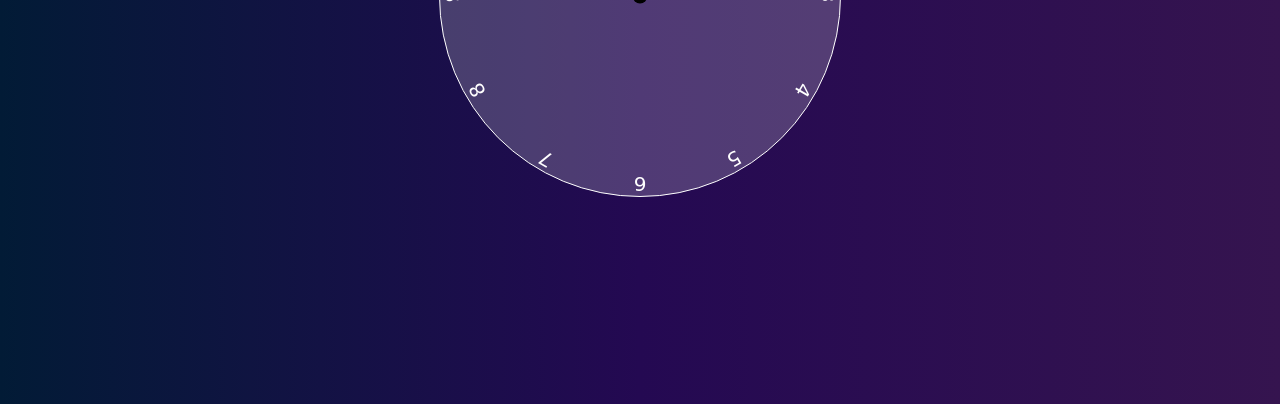
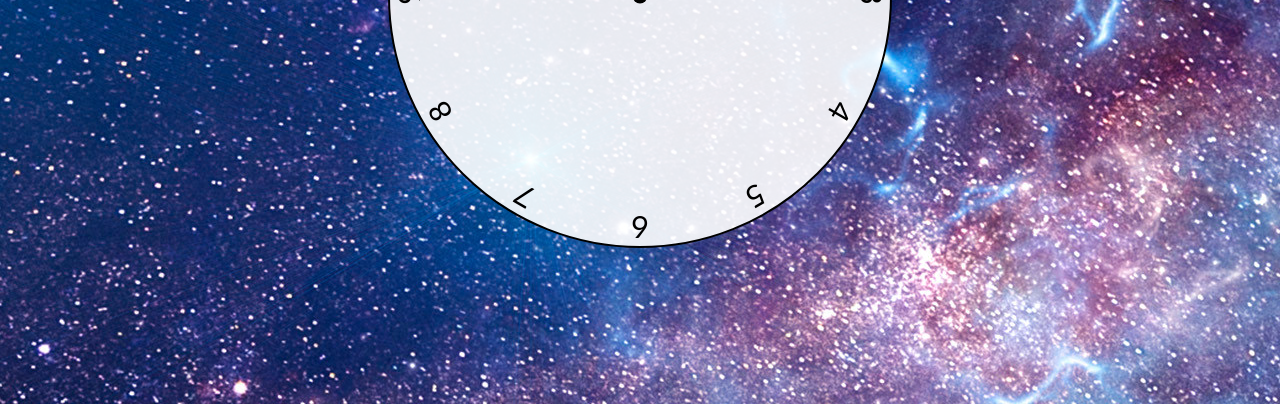
Before and after one commit to KrissyvanD/Challenge-2, a plain HTML site: page index.html in a window 1280 px wide. Shown: the part 412-816 px from the top of the page. Drawn offline with Linux system fonts and the light colour scheme.

Commit message:
commit 4

```diff
--- a/styles.css
+++ b/styles.css
@@ -1,8 +1,8 @@
 
 	body {
-	background: linear-gradient(to right, #021b36, #240952 , #35144f);
-	color: white;
-	font-family: 'Delius Swash Caps', cursive;
+	background-image: url("Images/space.jpg");
+	color: black;
+	font-family: 'Lato', sans-serif;
 	align-items: center;
 	display:flex;
 	justify-content: center;
@@ -11,11 +11,11 @@
 }
 
 .clock {
-	width: 400px;
-	height: 400px;
-	background-color: rgb(255,255,255, .2);
+	width: 500px;
+	height: 500px;
+	background-color: rgb(255,255,255, .9);
 	border-radius: 50%;
-	border: 1px solid white;
+	border: 2px solid black;
 	position: relative;
 }
 
@@ -26,7 +26,7 @@
 	height: 100%;
 	text-align: center;
 	transform: rotate(var(--rotation));
-	font-size: 20px;
+	font-size: 30px;
 }
 
 .clock .number1{ --rotation: 30deg; }
@@ -64,13 +64,13 @@
 
 .clock .line.minute{
 	width: 7px;
-	height: 35%;
+	height: 40%;
 	background-color: black;
 }
 
 .clock .line.hour{
 	width: 10px;
-	height: 40%;
+	height: 35%;
 	background-color: black;
 }
 
```
Also changed, not shown: index.html (+1 -1 lines), Images/rocket.png (added), Images/space.jpg (added), main.js (line endings or trailing spaces), 2 other files.
